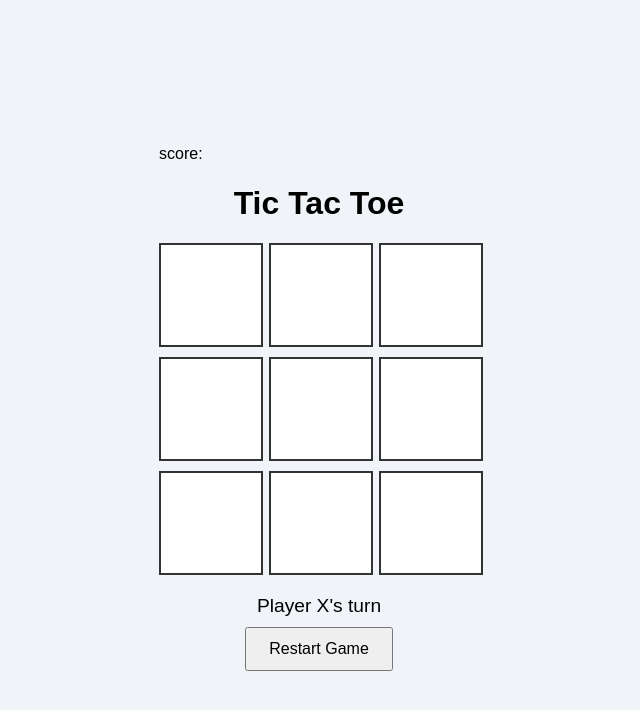
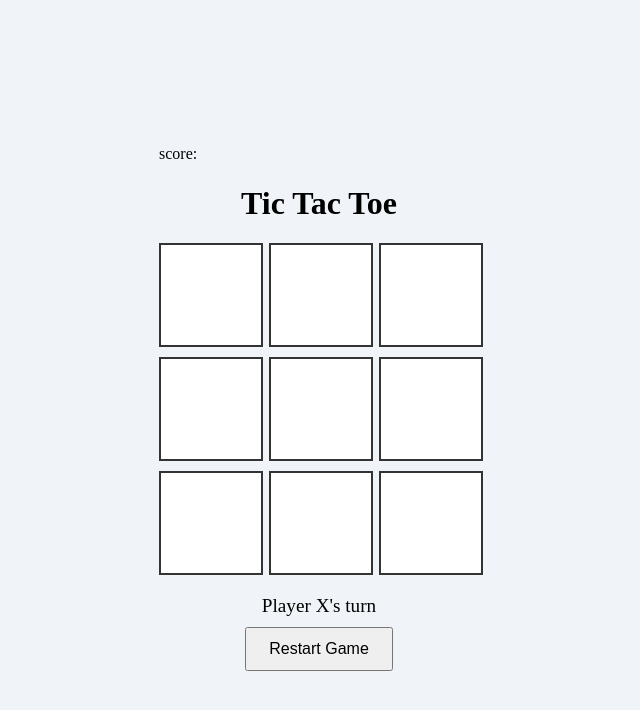
Before and after one commit to Alisher7172/tic-tac-toe, a plain HTML site: page index.html in a window 1280 px wide. Shown: the whole page, without its empty margins (321-961 px from the left). Drawn offline with Linux system fonts and the light colour scheme.

Commit message:
Update style.css
back up font

```diff
--- a/style.css
+++ b/style.css
@@ -1,5 +1,5 @@
 body {
-  font-family: sans-serif;
+  font-family: Arial sans-serif;
   background: #f0f4f8;
   display: flex;
   justify-content: center;
```
